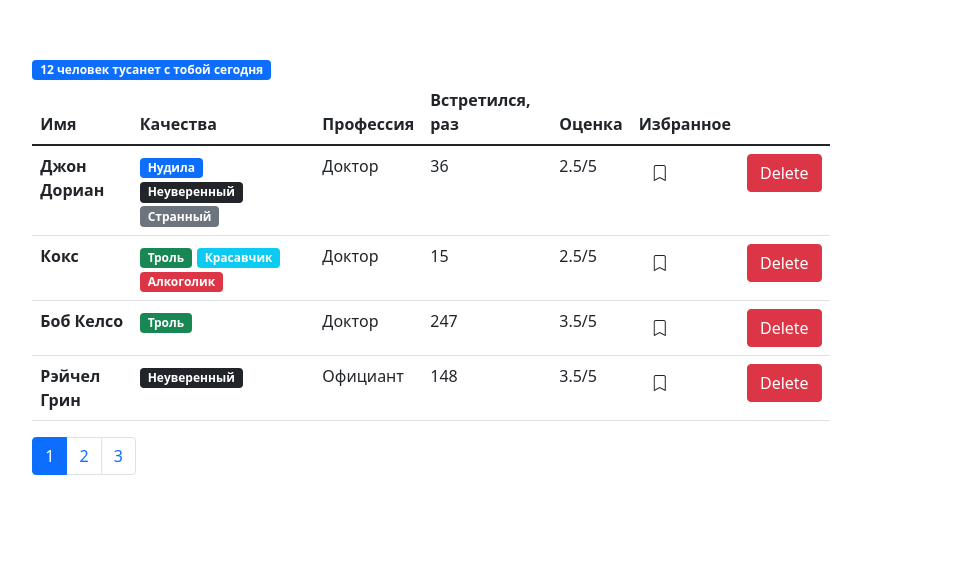
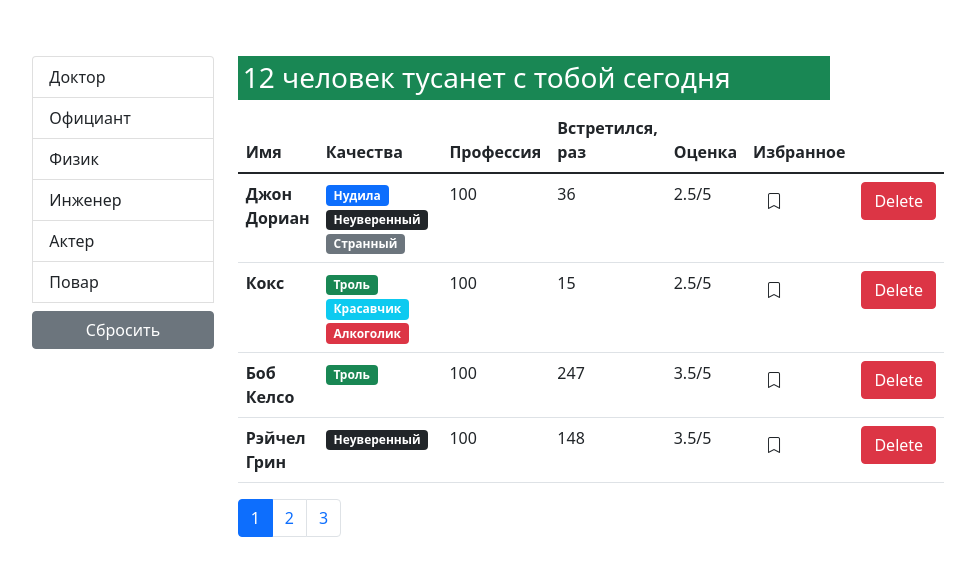
Before and after one commit to EmissarKir/fast-company, a React (Create React App) app: page / in a window 1280 px wide. Shown: the top 576 px of the page, without its empty margins (209-1184 px from the left). Built offline with nearby package versions, Linux system fonts and the light colour scheme.

Commit message:
add groupList

```diff
--- /dev/null
+++ b/src/api/fake.api/professions.api.js
@@ -0,0 +1,26 @@
+export const professionsObject = {
+    doctor: { _id: "67rdca3eeb7f6fgeed471818", name: "Доктор" },
+    waiter: { _id: "67rdca3eeb7f6fgeed471820", name: "Официант" },
+    physics: { _id: "67rdca3eeb7f6fgeed471814", name: "Физик" },
+    engineer: { _id: "67rdca3eeb7f6fgeed471822", name: "Инженер" },
+    actor: { _id: "67rdca3eeb7f6fgeed471824", name: "Актер" },
+    cook: { _id: "67rdca3eeb7f6fgeed471829", name: "Повар" }
+};
+export const professions = [
+    { _id: "67rdca3eeb7f6fgeed471818", name: "Доктор" },
+    { _id: "67rdca3eeb7f6fgeed471820", name: "Официант" },
+    { _id: "67rdca3eeb7f6fgeed471814", name: "Физик" },
+    { _id: "67rdca3eeb7f6fgeed471822", name: "Инженер" },
+    { _id: "67rdca3eeb7f6fgeed471824", name: "Актер" },
+    { _id: "67rdca3eeb7f6fgeed471829", name: "Повар" }
+];
+const fetchAll = () =>
+    new Promise((resolve) => {
+        window.setTimeout(function () {
+            resolve(professions);
+        }, 2000);
+    });
+
+export default {
+    fetchAll
+};
--- a/src/api/fake.api/user.api.js
+++ b/src/api/fake.api/user.api.js
@@ -1,11 +1,5 @@
-const professions = {
-    doctor: { _id: "67rdca3eeb7f6fgeed471818", name: "Доктор" },
-    waiter: { _id: "67rdca3eeb7f6fgeed471820", name: "Официант" },
-    physics: { _id: "67rdca3eeb7f6fgeed471814", name: "Физик" },
-    engineer: { _id: "67rdca3eeb7f6fgeed471822", name: "Инженер" },
-    actor: { _id: "67rdca3eeb7f6fgeed471824", name: "Актер" },
-    cook: { _id: "67rdca3eeb7f6fgeed471829", name: "Повар" }
-};
+import { professionsObject as professions } from "./professions.api";
+
 const qualities = {
     tedious: {
         _id: "67rdca3eeb7f6fgeed471198",
@@ -137,6 +131,13 @@ const users = [
         rate: 5
     }
 ];
-export function fetchAll() {
-    return users;
-}
+const fetchAll = () =>
+    new Promise((resolve) => {
+        window.setTimeout(function () {
+            resolve(users);
+        }, 2000);
+    });
+
+export default {
+    fetchAll
+};
--- a/src/api/index.js
+++ b/src/api/index.js
@@ -1,5 +1,7 @@
-import * as users from "./fake.api/user.api";
+import users from "./fake.api/user.api";
+import professions from "./fake.api/professions.api";
 const API = {
-    users
+    users,
+    professions
 };
 export default API;
--- a/src/app.jsx
+++ b/src/app.jsx
@@ -1,10 +1,16 @@
-import React, { useState } from "react";
+import React, { useState, useEffect } from "react";
 import Users from "./components/users";
 import api from "./api/index";
 
 const App = () => {
-    const [users, setUsers] = useState(api.users.fetchAll());
+    const [users, setUsers] = useState();
     const maxScore = 5;
+
+    useEffect(() => {
+        api.users.fetchAll().then((data) => {
+            setUsers(data);
+        });
+    }, []);
 
     const handleDelete = (userId) => {
         setUsers(users.filter((user) => user._id !== userId));
@@ -18,12 +24,14 @@ const App = () => {
     return (
         <div className="col-lg-8 mx-auto p-3 py-md-5">
             <main>
+                {users && (
                     <Users
                         users={users}
                         onDelete={handleDelete}
                         onToggleBookmark={handleToggleBookmark}
                         maxScore={maxScore}
                     />
+                )}
             </main>
         </div>
     );
--- /dev/null
+++ b/src/components/groupList.jsx
@@ -0,0 +1,69 @@
+import React from "react";
+import PropTypes from "prop-types";
+
+const GroupList = ({
+    items,
+    valueProperty,
+    contentProperty,
+    onItemSelect,
+    selectItem,
+    clearFilter
+}) => {
+    const isArray = Array.isArray(items);
+
+    const useObject = () => {
+        return Object.keys(items).map((item) => (
+            <li
+                key={items[item][valueProperty]}
+                className={
+                    "list-group-item" +
+                    (selectItem === items[item] ? " active" : "")
+                }
+                role="button"
+                onClick={() => {
+                    onItemSelect(items[item]);
+                }}
+            >
+                {items[item][contentProperty]}
+            </li>
+        ));
+    };
+
+    const useArray = () => {
+        return items.map((item) => (
+            <li
+                key={item[valueProperty]}
+                className={
+                    "list-group-item" + (selectItem === item ? " active" : "")
+                }
+                role="button"
+                onClick={() => {
+                    onItemSelect(item);
+                }}
+            >
+                {item[contentProperty]}
+            </li>
+        ));
+    };
+    return (
+        <ul className="list-group">
+            {isArray ? useArray() : useObject()}
+            <button className="btn btn-secondary mt-2" onClick={clearFilter}>
+                Сбросить
+            </button>
+        </ul>
+    );
+};
+GroupList.defaultProps = {
+    valueProperty: "_id",
+    contentProperty: "name"
+};
+GroupList.propTypes = {
+    items: PropTypes.oneOfType([PropTypes.object, PropTypes.array]),
+    onItemSelect: PropTypes.func,
+    valueProperty: PropTypes.string.isRequired,
+    contentProperty: PropTypes.string.isRequired,
+    selectItem: PropTypes.object,
+    clearFilter: PropTypes.func
+};
+export default GroupList;
--- a/src/components/searchStatus.jsx
+++ b/src/components/searchStatus.jsx
@@ -5,13 +5,11 @@ const SearchStatus = ({ length }) => {
     const humanWord = getNoun(length, "человек", "человека", "человек");
     const verbWord = getNoun(length, "тусанет", "тусанут", "тусанет");
     const fullList = (
-        <span className="badge bg-primary">
+        <h3 className="bg-success" style={{ color: "#ffffff", padding: "5px" }}>
             {length} {humanWord} {verbWord} с тобой сегодня
-        </span>
+        </h3>
     );
-    const emptyList = (
-        <span className="badge bg-danger">Никто с тобой не тусанет</span>
-    );
+    const emptyList = <h3 className="bg-danger">Никто с тобой не тусанет</h3>;
     const str = length > 0 ? fullList : emptyList;
     return str;
 };
--- a/src/components/tableItem.jsx
+++ b/src/components/tableItem.jsx
@@ -10,7 +10,8 @@ const TableItem = ({ user, onToggleBookmark, onDelete, maxScore }) => {
             <td>
                 <Qualitie qualities={user.qualities} />
             </td>
-            <td>{user.profession.name}</td>
+            {/* {user.profession.name} */}
+            <td>100</td>
             <td>{user.completedMeetings}</td>
             <td>
                 {user.rate}/{maxScore}
--- a/src/components/users.jsx
+++ b/src/components/users.jsx
@@ -1,21 +1,60 @@
-import React, { useState } from "react";
+import React, { useEffect, useState } from "react";
 
 import Table from "./table";
 import SearchStatus from "./searchStatus";
 import Pagination from "./pagination";
 import { paginate } from "./../utils/paginate";
 import PropTypes from "prop-types";
+import GroupList from "./groupList";
+import api from "./../api/index";
+
 const Users = ({ users: allUsers, ...rest }) => {
-    const count = allUsers.length;
     const pageSize = 4;
     const [currentPage, setCurrentPage] = useState(1);
+    const [professions, setProffesion] = useState();
+    const [selectedProf, setSelectedProf] = useState();
+
+    useEffect(() => {
+        api.professions.fetchAll().then((data) => {
+            setProffesion(data);
+        });
+    }, []);
+
     const handlePageChange = (pageIndex) => {
         setCurrentPage(pageIndex);
     };
-    const users = paginate(allUsers, currentPage, pageSize);
+
+    const handleProfessionSelect = (item) => {
+        setCurrentPage(1);
+        setSelectedProf(item);
+        console.log(item);
+    };
+    const clearFilter = () => {
+        setSelectedProf();
+    };
+
+    const filtredUsers = selectedProf
+        ? allUsers.filter((user) => user.profession.name === selectedProf.name)
+        : allUsers;
+    const count = filtredUsers.length;
+    const users = paginate(filtredUsers, currentPage, pageSize);
+
     return (
-        <div className="container-sm mt-2">
-            <SearchStatus length={allUsers.length} />
+        <div className="container-md mt-2">
+            <div className="row">
+                <div className="col-md-3">
+                    {professions && (
+                        <GroupList
+                            items={professions}
+                            selectItem={selectedProf}
+                            onItemSelect={handleProfessionSelect}
+                            clearFilter={clearFilter}
+                        />
+                    )}
+                </div>
+
+                <div className="col-md-9">
+                    <SearchStatus length={count} />
                     {count > 0 ? <Table users={users} {...rest} /> : null}
                     <Pagination
                         itemsCount={count}
@@ -24,6 +63,8 @@ const Users = ({ users: allUsers, ...rest }) => {
                         currentPage={currentPage}
                     />
                 </div>
+            </div>
+        </div>
     );
 };
 Users.propTypes = {
```
Also changed, not shown: .eslintrc.js. Lines whose indentation alone changed are shown as unchanged.
